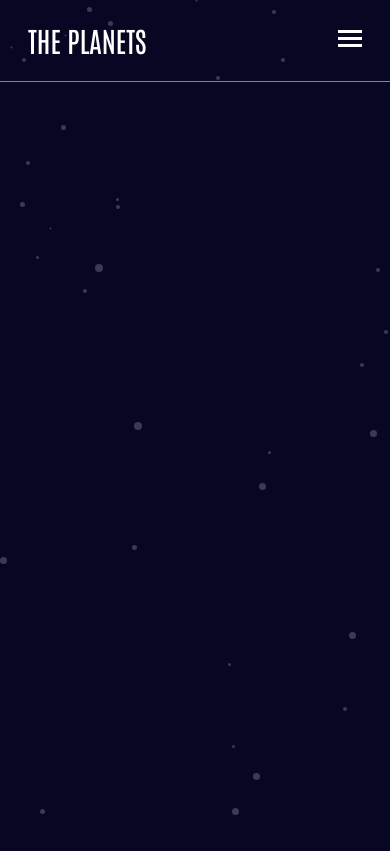
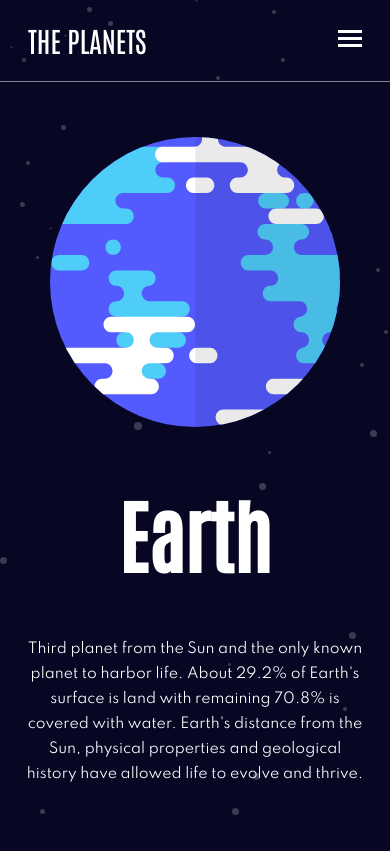
Before and after one commit to Long1sland/Solar-System, a React (Create React App) app: page /Solar-System/Earth in a window 390 px wide. Before the commit this address had no page. Built offline with nearby package versions, Linux system fonts and the light colour scheme.

Commit message:
responsive layout completed

```diff
--- a/src/App.js
+++ b/src/App.js
@@ -7,22 +7,25 @@ import Home from "./Home";
 import { GlobalStyle } from "./GlobalStyles";
 
 //Routing
-import {BrowserRouter, Routes, Route, Navigate} from 'react-router-dom';
+import { BrowserRouter, Routes, Route, Navigate } from "react-router-dom";
 
-
-console.log("the entire app re rendered")
+console.log("the entire app re rendered");
 
 function App() {
   return (
     <>
-    <BrowserRouter>
-    <NavBar/>
-    <Routes>
-      <Route exact path = "/:planetId" element = {<Home/>}></Route>
-      <Route exact path = "/" element = {<Navigate to = "/Mercury"/>}></Route>
-    </Routes>
-    <GlobalStyle/>
-    </BrowserRouter>
+      <BrowserRouter>
+        <NavBar />
+        <Routes>
+          <Route exact path="Solar-System/:planetId" element={<Home />}></Route>
+          <Route
+            exact
+            path="/Solar-System"
+            element={<Navigate to="/Solar-System/Mercury" />}
+          ></Route>
+        </Routes>
+        <GlobalStyle />
+      </BrowserRouter>
     </>
   );
 }
--- a/src/Components/Button/Button.styles.js
+++ b/src/Components/Button/Button.styles.js
@@ -1,20 +1,16 @@
 import styled from "styled-components";
 
-
 export const Wrapper = styled.div`
-
   padding: 5px 25px;
   border: solid 2px var(--darkGrey);
   margin-top: 12px;
   transition: all 0.3s ease-in-out;
+  width: 400px;
 
   :hover {
-    background: ${({color}) => color};
-    border: solid 2px ${({color}) => color};
+    background: ${({ color }) => color};
+    border: solid 2px ${({ color }) => color};
   }
-`
+`;
 
-export const Content = styled.div`
-
-
-`
+export const Content = styled.div``;
--- a/src/Components/Hero/hero.styles.js
+++ b/src/Components/Hero/hero.styles.js
@@ -1,15 +1,11 @@
 import styled from "styled-components";
 
 export const Wrapper = styled.div`
-
-padding-top: 130px;
+  padding-top: 55px;
   padding-bottom: 50px;
   padding-left: 25px;
   padding-right: 25px;
-
-
-`
-
+`;
 
 export const Content = styled.div`
   display: flex;
@@ -18,24 +14,46 @@ align-items: center;
   max-width: 1024px;
   margin: 0 auto;
 
-
-`
-
+  @media screen and (max-width: 1024px) {
+    flex-direction: column;
+  }
+`;
 
 export const PlanetImage = styled.img`
 height: 290px;
 
 
 }
-`
+`;
 
 export const PlanetData = styled.div`
-
   display: flex;
   flex-direction: column;
-width: 400px;
 
-h1{
-    margin-top: 0;
+  @media screen and (max-width: 1024px) {
+    flex-direction: row;
+    align-items: baseline;
+    justify-content: space-between;
+    width: 100%;
   }
-`
+
+  @media screen and (max-width: 860px) {
+    flex-direction: column;
+    align-items: center;
+    text-align: center;
+  }
+
+  #Words {
+    width: 350px;
+
+    @media screen and (max-width: 860px) {
+      width: 100%;
+    }
+  }
+
+  #Buttons {
+    @media screen and (max-width: 860px) {
+      display: none;
+    }
+  }
+`;
--- a/src/Components/Hero/index.js
+++ b/src/Components/Hero/index.js
@@ -3,30 +3,38 @@ import react from "react";
 import { PlanetData, PlanetImage, Content, Wrapper } from "./hero.styles";
 import usePlanetFetch from "../../Hook/usePlanetFetch";
 import { useParams } from "react-router";
-import { Link, NavLink } from "react-router-dom";
+import { NavLink } from "react-router-dom";
 import Button from "../Button";
 
 const Hero = () => {
+  const { planetId } = useParams();
+  const { state } = usePlanetFetch(planetId);
 
-    const{planetId} = useParams();
-    const {state} = usePlanetFetch(planetId);
-
-
-    console.log(state)
+  console.log(state);
   return (
     <Wrapper>
       <Content>
-                <PlanetImage src= {state.images? state.images.planet : null}/>
-                <PlanetData >
+        <PlanetImage src={state.images ? state.images.planet : null} />
+        <PlanetData>
+          <div id="Words">
             <h1>{state.name}</h1>
-                    <p>{state.overview? state.overview.content : null}</p>
-                    <NavLink to={`${planetId}/overview`}><Button color ={`${state.color}`} text = "OVERVIEW"/></NavLink>
-                    <NavLink to={`${planetId}/structure`}><Button color ={`${state.color}`} text = "INTERNAL STRUCTURE"/></NavLink>
-                    <NavLink to={`${planetId}/geology`}><Button color ={`${state.color}`} text = "SURFACE GEOLOGY"/></NavLink>
+            <p>{state.overview ? state.overview.content : null}</p>
+          </div>
+          <div id="Buttons">
+            <NavLink to={`${planetId}/overview`}>
+              <Button color={`${state.color}`} text="OVERVIEW" />
+            </NavLink>
+            <NavLink to={`${planetId}/structure`}>
+              <Button color={`${state.color}`} text="INTERNAL STRUCTURE" />
+            </NavLink>
+            <NavLink to={`${planetId}/geology`}>
+              <Button color={`${state.color}`} text="SURFACE GEOLOGY" />
+            </NavLink>
+          </div>
         </PlanetData>
       </Content>
     </Wrapper>
   );
-}
+};
 
 export default Hero;
--- a/src/Components/NavBar/index.js
+++ b/src/Components/NavBar/index.js
@@ -12,14 +12,14 @@ const NavBar = () => {
             <Content>
                 <p>THE PLANETS</p>
                 <Navlinks>
-                    <NavLink className={({ isActive }) => (isActive ? 'active' : null)}to = "/Mercury" id="mercury">MERCURY</NavLink>
-                    <NavLink className={({ isActive }) => (isActive ? 'active' : null)}to = "/Venus" id = "venus">VENUS</NavLink>
-                    <NavLink className={({ isActive }) => (isActive ? 'active' : null)}to = "/Earth" id = "earth">EARTH</NavLink>
-                    <NavLink className={({ isActive }) => (isActive ? 'active' : null)}to = "/Mars" id = "mars">MARS</NavLink>
-                    <NavLink className={({ isActive }) => (isActive ? 'active' : null)}to = "/Jupiter" id = "jupiter">JUPITER</NavLink>
-                    <NavLink className={({ isActive }) => (isActive ? 'active' : null)}to = "/Saturn" id = "saturn">SATURN</NavLink>
-                    <NavLink className={({ isActive }) => (isActive ? 'active' : null)}to = "/Uranus" id = "uranus">URANUS</NavLink>
-                    <NavLink className={({ isActive }) => (isActive ? 'active' : null)}to = "/Neptune" id = "neptune" className="noMargin">NEPTUNE</NavLink>
+                    <NavLink className={({ isActive }) => (isActive ? 'active' : null)}to = "Solar-System/Mercury" id="mercury">MERCURY</NavLink>
+                    <NavLink className={({ isActive }) => (isActive ? 'active' : null)}to = "Solar-System/Venus" id = "venus">VENUS</NavLink>
+                    <NavLink className={({ isActive }) => (isActive ? 'active' : null)}to = "Solar-System/Earth" id = "earth">EARTH</NavLink>
+                    <NavLink className={({ isActive }) => (isActive ? 'active' : null)}to = "Solar-System/Mars" id = "mars">MARS</NavLink>
+                    <NavLink className={({ isActive }) => (isActive ? 'active' : null)}to = "Solar-System/Jupiter" id = "jupiter">JUPITER</NavLink>
+                    <NavLink className={({ isActive }) => (isActive ? 'active' : null)}to = "Solar-System/Saturn" id = "saturn">SATURN</NavLink>
+                    <NavLink className={({ isActive }) => (isActive ? 'active' : null)}to = "Solar-System/Uranus" id = "uranus">URANUS</NavLink>
+                    <NavLink className={({ isActive }) => (isActive ? 'active' : null)}to = "Solar-System/Neptune" id = "neptune" className="noMargin">NEPTUNE</NavLink>
                 </Navlinks>
                 <Hamburger/>
 
--- a/src/GlobalStyles.js
+++ b/src/GlobalStyles.js
@@ -1,5 +1,4 @@
 import { createGlobalStyle } from "styled-components";
-
 
 export const GlobalStyle = createGlobalStyle`
 
@@ -66,4 +65,4 @@ body {
     box-sizing: border-box;
 }
 
-`
+`;
```
Also changed, not shown: src/Components/HamburgerMenu/hamburger.styles.js (+3 -5 lines), src/Components/NavBar/NavBar.styles.js (+36 -49 lines). Lines whose indentation alone changed are shown as unchanged.
